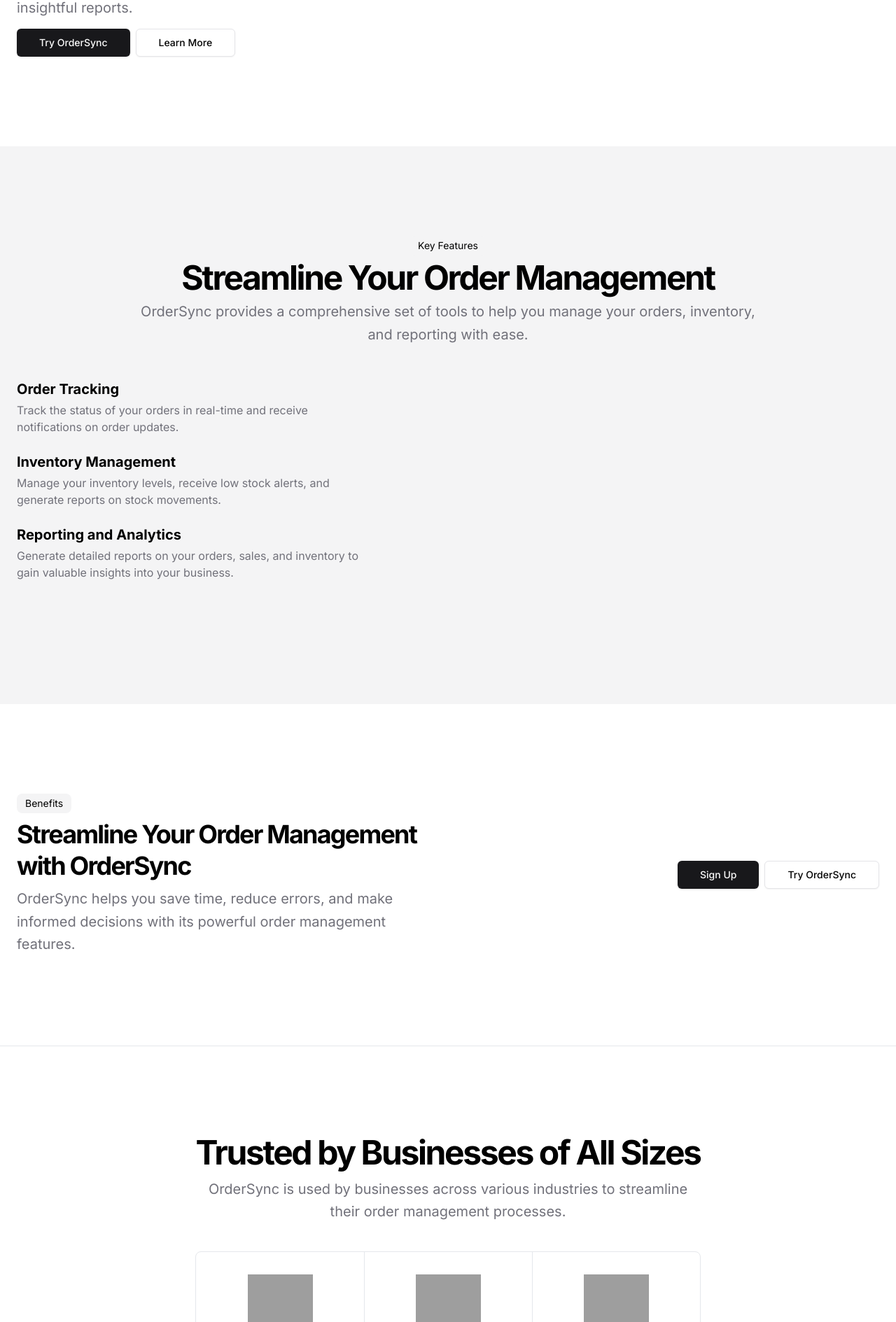
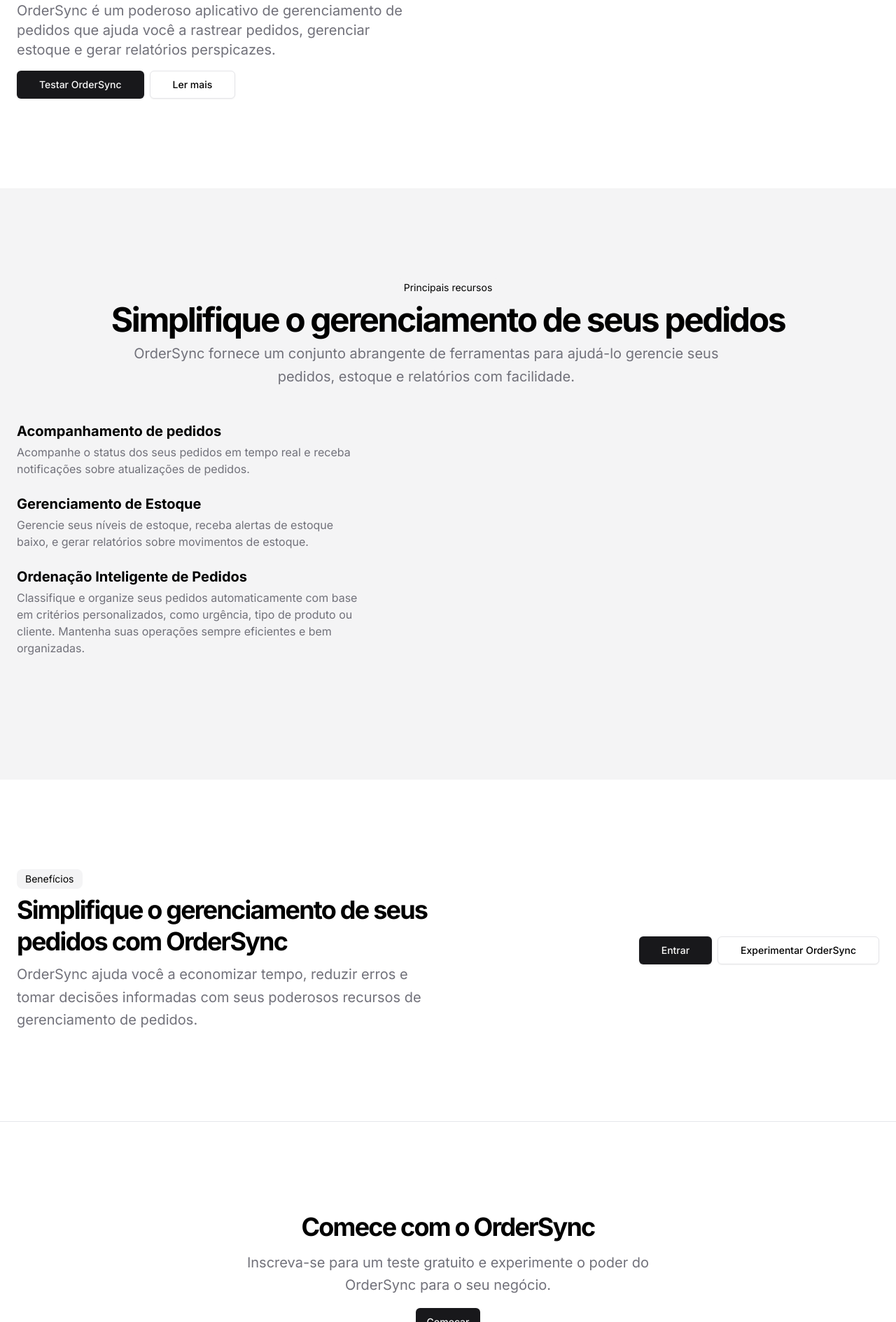
Before and after one commit to rodrigoacm10/ordersync, a Next.js app: page / in a window 1280 px wide. Shown: the part 431-2320 px from the top of the page at 70% size. Built offline with nearby package versions, Linux system fonts and the light colour scheme; grey boxes are pictures that could not be loaded.

Commit message:
fix: langin page correta

```diff
--- a/src/app/page.tsx
+++ b/src/app/page.tsx
@@ -1,4 +1,5 @@
 import { Button } from "@/components/ui/button";
+import { Input } from "@/components/ui/input";
 import Link from "next/link";
 import { RiFileList2Line } from "react-icons/ri";
 
@@ -85,29 +86,29 @@
               <div className="flex flex-col justify-center space-y-4">
                 <div className="space-y-2">
                   <h1 className="text-3xl font-bold tracking-tighter sm:text-5xl xl:text-6xl/none">
-                    Streamline Your Order Management with OrderSync
+                    Simplifique o gerenciamento de seus pedidos com OrderSync
                   </h1>
                   <p className="max-w-[600px] text-muted-foreground md:text-xl">
-                    OrderSync is a powerful order management application that
-                    helps you track orders, manage inventory, and generate
-                    insightful reports.
+                    OrderSync é um poderoso aplicativo de gerenciamento de
+                    pedidos que ajuda você a rastrear pedidos, gerenciar estoque
+                    e gerar relatórios perspicazes.
                   </p>
                 </div>
                 <div className="flex   gap-2 min-[400px]:flex-row">
                   <Link
-                    href="#"
+                    href="/register"
                     className="inline-flex h-10 items-center justify-center rounded-md bg-primary px-8 text-sm font-medium text-primary-foreground shadow transition-colors hover:bg-primary/90 focus-visible:outline-none focus-visible:ring-1 focus-visible:ring-ring disabled:pointer-events-none disabled:opacity-50"
                     prefetch={false}
                   >
-                    Try OrderSync
+                    Testar OrderSync
                   </Link>
-                  <Link
-                    href="#"
+                  <a
+                    href="#content"
                     className="inline-flex h-10 items-center justify-center rounded-md border border-input bg-background px-8 text-sm font-medium shadow-sm transition-colors hover:bg-accent hover:text-accent-foreground focus-visible:outline-none focus-visible:ring-1 focus-visible:ring-ring disabled:pointer-events-none disabled:opacity-50"
-                    prefetch={false}
+                    // prefetch={false}
                   >
-                    Learn More
-                  </Link>
+                    Ler mais
+                  </a>
                 </div>
               </div>
               {/* <img
@@ -120,19 +121,23 @@
             </div>
           </div>
         </section>
-        <section className=" w-full py-12 md:py-24 lg:py-32 bg-muted">
+        <section
+          id="content"
+          className=" w-full py-12 md:py-24 lg:py-32 bg-muted"
+        >
           <div className="container px-4 md:px-6">
             <div className="flex flex-col items-center justify-center space-y-4 text-center">
               <div className="space-y-2">
                 <div className="inline-block rounded-lg bg-muted px-3 py-1 text-sm">
-                  Key Features
+                  Principais recursos
                 </div>
                 <h2 className="text-3xl font-bold tracking-tighter sm:text-5xl">
-                  Streamline Your Order Management
+                  Simplifique o gerenciamento de seus pedidos
                 </h2>
                 <p className="max-w-[900px] text-muted-foreground md:text-xl/relaxed lg:text-base/relaxed xl:text-xl/relaxed">
-                  OrderSync provides a comprehensive set of tools to help you
-                  manage your orders, inventory, and reporting with ease.
+                  OrderSync fornece um conjunto abrangente de ferramentas para
+                  ajudá-lo gerencie seus pedidos, estoque e relatórios com
+                  facilidade.
                 </p>
               </div>
             </div>
@@ -141,32 +146,37 @@
                 <ul className="grid gap-6">
                   <li>
                     <div className="grid gap-1">
-                      <h3 className="text-xl font-bold">Order Tracking</h3>
+                      <h3 className="text-xl font-bold">
+                        Acompanhamento de pedidos
+                      </h3>
                       <p className="text-muted-foreground">
-                        Track the status of your orders in real-time and receive
-                        notifications on order updates.
+                        Acompanhe o status dos seus pedidos em tempo real e
+                        receba notificações sobre atualizações de pedidos.
                       </p>
                     </div>
                   </li>
                   <li>
                     <div className="grid gap-1">
                       <h3 className="text-xl font-bold">
-                        Inventory Management
+                        Gerenciamento de Estoque
                       </h3>
                       <p className="text-muted-foreground">
-                        Manage your inventory levels, receive low stock alerts,
-                        and generate reports on stock movements.
+                        Gerencie seus níveis de estoque, receba alertas de
+                        estoque baixo, e gerar relatórios sobre movimentos de
+                        estoque.
                       </p>
                     </div>
                   </li>
                   <li>
                     <div className="grid gap-1">
                       <h3 className="text-xl font-bold">
-                        Reporting and Analytics
+                        Ordenação Inteligente de Pedidos
                       </h3>
                       <p className="text-muted-foreground">
-                        Generate detailed reports on your orders, sales, and
-                        inventory to gain valuable insights into your business.
+                        Classifique e organize seus pedidos automaticamente com
+                        base em critérios personalizados, como urgência, tipo de
+                        produto ou cliente. Mantenha suas operações sempre
+                        eficientes e bem organizadas.
                       </p>
                     </div>
                   </li>
@@ -186,35 +196,72 @@
           <div className="container grid items-center gap-6 px-4 md:px-6 lg:grid-cols-2 lg:gap-10">
             <div className="space-y-2">
               <div className="inline-block rounded-lg bg-muted px-3 py-1 text-sm">
-                Benefits
+                Benefícios
               </div>
               <h2 className="text-3xl font-bold tracking-tighter md:text-4xl/tight">
-                Streamline Your Order Management with OrderSync
+                Simplifique o gerenciamento de seus pedidos com OrderSync
               </h2>
               <p className="max-w-[600px] text-muted-foreground md:text-xl/relaxed lg:text-base/relaxed xl:text-xl/relaxed">
-                OrderSync helps you save time, reduce errors, and make informed
-                decisions with its powerful order management features.
+                OrderSync ajuda você a economizar tempo, reduzir erros e tomar
+                decisões informadas com seus poderosos recursos de gerenciamento
+                de pedidos.
               </p>
             </div>
             <div className="flex   gap-2 min-[400px]:flex-row lg:justify-end">
               <Link
-                href="#"
+                href="/login"
                 className="inline-flex h-10 items-center justify-center rounded-md bg-primary px-8 text-sm font-medium text-primary-foreground shadow transition-colors hover:bg-primary/90 focus-visible:outline-none focus-visible:ring-1 focus-visible:ring-ring disabled:pointer-events-none disabled:opacity-50"
                 prefetch={false}
               >
-                Sign Up
+                Entrar
               </Link>
               <Link
                 href="/register"
                 className="inline-flex h-10 items-center justify-center rounded-md border border-input bg-background px-8 text-sm font-medium shadow-sm transition-colors hover:bg-accent hover:text-accent-foreground focus-visible:outline-none focus-visible:ring-1 focus-visible:ring-ring disabled:pointer-events-none disabled:opacity-50"
                 prefetch={false}
               >
-                Try OrderSync
+                Experimentar OrderSync
               </Link>
             </div>
           </div>
         </section>
         <section className="w-full py-12 md:py-24 lg:py-32 border-t">
+          <div className="container grid items-center justify-center gap-4 px-4 text-center md:px-6">
+            <div className="space-y-3">
+              <h2 className="text-3xl font-bold tracking-tighter md:text-4xl/tight">
+                Comece com o OrderSync
+              </h2>
+              <p className="mx-auto max-w-[600px] text-muted-foreground md:text-xl/relaxed lg:text-base/relaxed xl:text-xl/relaxed">
+                Inscreva-se para um teste gratuito e experimente o poder do
+                OrderSync para o seu negócio.
+              </p>
+            </div>
+            <div className="mx-auto w-full max-w-sm space-y-2">
+              <form className="flex justify-center gap-2">
+                {/* <Input
+                  type="email"
+                  placeholder="Enter your email"
+                  className="max-w-lg flex-1"
+                /> */}
+                <Link href="/register">
+                  <Button type="submit">Começar</Button>
+                </Link>
+              </form>
+              <p className="text-xs text-muted-foreground">
+                Utilize permanentemente{" "}
+                <span className="underline underline-offset-2">sem custos</span>
+                {/* <Link
+                  href="#"
+                  className="underline underline-offset-2"
+                  prefetch={false}
+                >
+                  Terms &amp; Conditions
+                </Link> */}
+              </p>
+            </div>
+          </div>
+        </section>
+        {/* <section className="w-full py-12 md:py-24 lg:py-32 border-t">
           <div className="container grid items-center justify-center gap-4 px-4 text-center md:px-6 lg:gap-10">
             <div className="space-y-3">
               <h2 className="text-3xl font-bold tracking-tighter sm:text-4xl md:text-5xl">
@@ -302,7 +349,7 @@
               </Link>
             </div>
           </div>
-        </section>
+        </section> */}
       </main>
       <footer className="flex flex-col gap-2 sm:flex-row py-6 w-full shrink-0 items-center px-4 md:px-6 border-t">
         <p className="text-xs text-muted-foreground">
```
